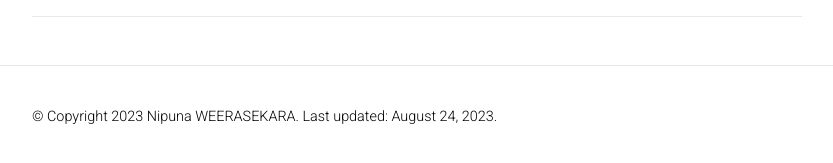
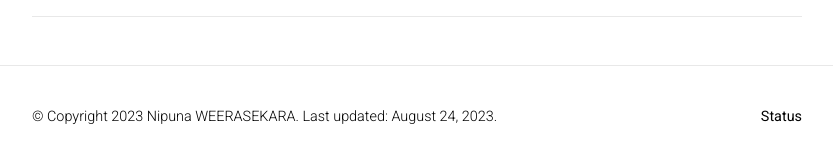
Before and after one commit to Niweera/niweera.com, a Jekyll site: the page built from blog/index.html, in a window 1280 px wide. Shown: the part 254-417 px from the top of the page, without its empty margins (223-1056 px from the left). Built offline with Jekyll 4.4.1, drawn with Linux system fonts in a browser that asks for light colours; nearby versions of some CDN libraries; the list of posts is cut into pages by our own code; comment, search, counter and statistics services are not loaded; a style sheet for code colours, icons or effects is not loaded.

Commit message:
add status link

```diff
--- a/_includes/footer.html
+++ b/_includes/footer.html
@@ -9,6 +9,7 @@
     {% if site.last_updated %}
     Last updated: {{ "now" | date: '%B %d, %Y' }}.
     {% endif %}
+    <a class="status-link" href="https://status.niweera.com">Status</a>
   </div>
 </footer>
 {% else %}
@@ -22,6 +23,7 @@
     {% if site.last_updated %}
     Last updated: {{ "now" | date: '%B %d, %Y' }}.
     {% endif %}
+    <a class="status-link" href="https://status.niweera.com">Status</a>
   </div>
 </footer>
 {% endif %}
--- a/_sass/_base.scss
+++ b/_sass/_base.scss
@@ -237,6 +237,11 @@ footer.sticky-bottom {
   padding-top: 40px;
   padding-bottom: 40px;
   font-size: 0.9rem;
+}
+
+.status-link {
+  float: right;
+  color: inherit;
 }
 
 
```
